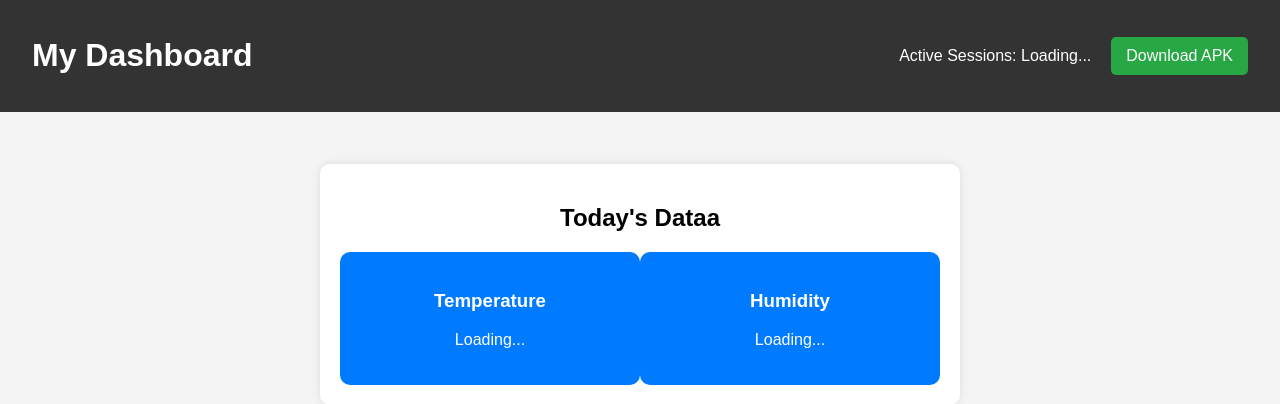
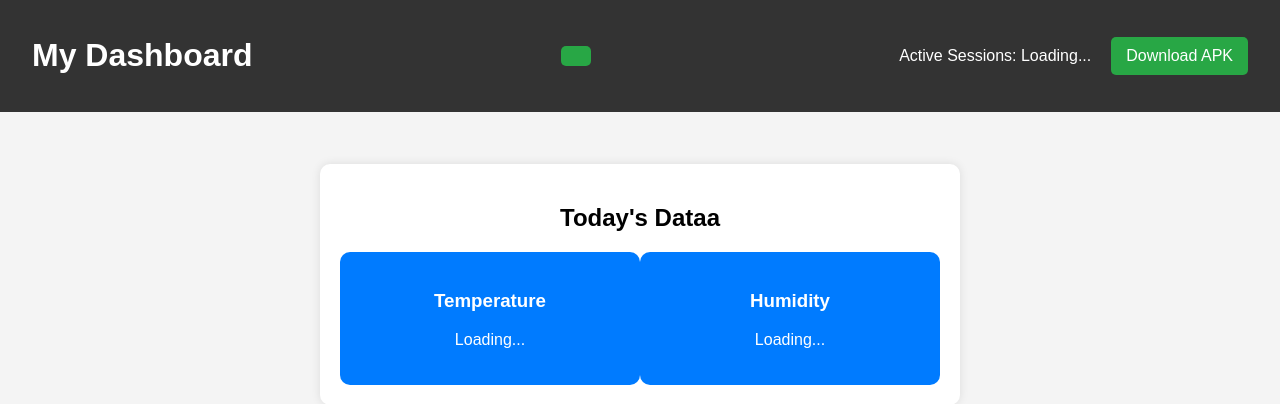
Before and after one commit to loladev9898/web-iot, a Flask app: page / in a window 1280 px wide. Shown: the top 404 px of the page. Run offline with Flask 3, Linux system fonts and the light colour scheme.

Commit message:
add lien hypertexe

```diff
--- a/web/src/templates/dashboard.html
+++ b/web/src/templates/dashboard.html
@@ -10,6 +10,7 @@
     <header>
         <div class="header-content">
             <h1>My Dashboard</h1>
+            <a href='dash.html' class='btn'></a>
             <div class="header-right">
                 <p>Active Sessions: <span id="active-sessions">Loading...</span></p>
                 <a href="static/app.apk" download class="btn">Download APK</a>
```
